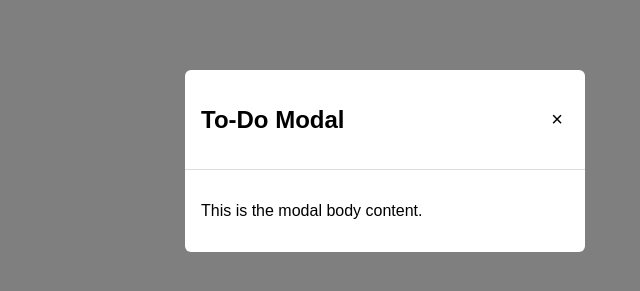
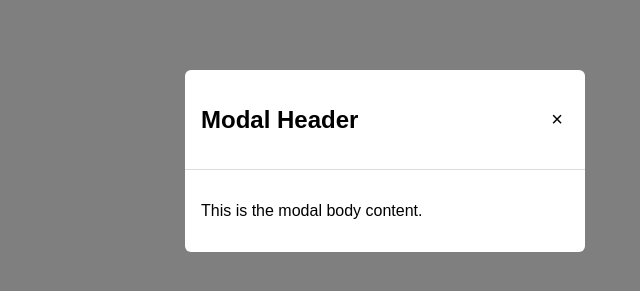
Before and after one commit to acciojob/modal-magic-devRahullkr, a website: page main.html in a window 1280 px wide. Both pictures are taken after a click on the button "Open Modal". Shown: the part 239-530 px from the top of the page, 255-895 px from the left. Drawn offline with Linux system fonts and the light colour scheme.

Commit message:
created a submission

```diff
--- a/main.html
+++ b/main.html
@@ -8,19 +8,17 @@
 
 <body>
 	<!-- the entire body must be written by student -->
-
-	<button id="openModal">Open Modal</button>
+<button id="openModal">Open Modal</button>
 
   <!-- Overlay -->
-  <div id="modalOverlay">
-    <!-- Modal -->
-    <div id="modal">
-      <div id="modalHeader">
-        <h2>To-Do Modal</h2>
-        <button id="closeModal">&times;</button>
+  <div class="modal-overlay">
+    <div class="modal">
+      <div class="modal-header">
+        <h2>Modal Header</h2>
+        <button class="close-modal">×</button>
       </div>
 
-      <div id="modalBody">
+      <div class="modal-body">
         <p>This is the modal body content.</p>
       </div>
     </div>
--- a/script.js
+++ b/script.js
@@ -1,20 +1,20 @@
 const openModalBtn = document.getElementById("openModal");
-const closeModalBtn = document.getElementById("closeModal");
-const modalOverlay = document.getElementById("modalOverlay");
+const modalOverlay = document.querySelector(".modal-overlay");
+const closeModalBtn = document.querySelector(".close-modal");
 
 // Open modal
 openModalBtn.addEventListener("click", () => {
   modalOverlay.style.display = "flex";
 });
 
-// Close modal via button
+// Close modal via close button
 closeModalBtn.addEventListener("click", () => {
   modalOverlay.style.display = "none";
 });
 
-// Close modal on outside click
-modalOverlay.addEventListener("click", (e) => {
-  if (e.target === modalOverlay) {
+// Close modal by clicking outside
+modalOverlay.addEventListener("click", (event) => {
+  if (event.target === modalOverlay) {
     modalOverlay.style.display = "none";
   }
 });
--- a/styles.css
+++ b/styles.css
@@ -3,7 +3,7 @@ body {
 }
 
 /* Overlay */
-#modalOverlay {
+.modal-overlay {
   display: none;
   position: fixed;
   inset: 0;
@@ -13,15 +13,14 @@ body {
 }
 
 /* Modal */
-#modal {
-  background: white;
+.modal {
+  background: #fff;
   width: 400px;
   border-radius: 6px;
-  overflow: hidden;
 }
 
 /* Header */
-#modalHeader {
+.modal-header {
   display: flex;
   justify-content: space-between;
   align-items: center;
@@ -30,11 +29,11 @@ body {
 }
 
 /* Body */
-#modalBody {
+.modal-body {
   padding: 16px;
 }
 
-#closeModal {
+.close-modal {
   background: none;
   border: none;
   font-size: 20px;
```
